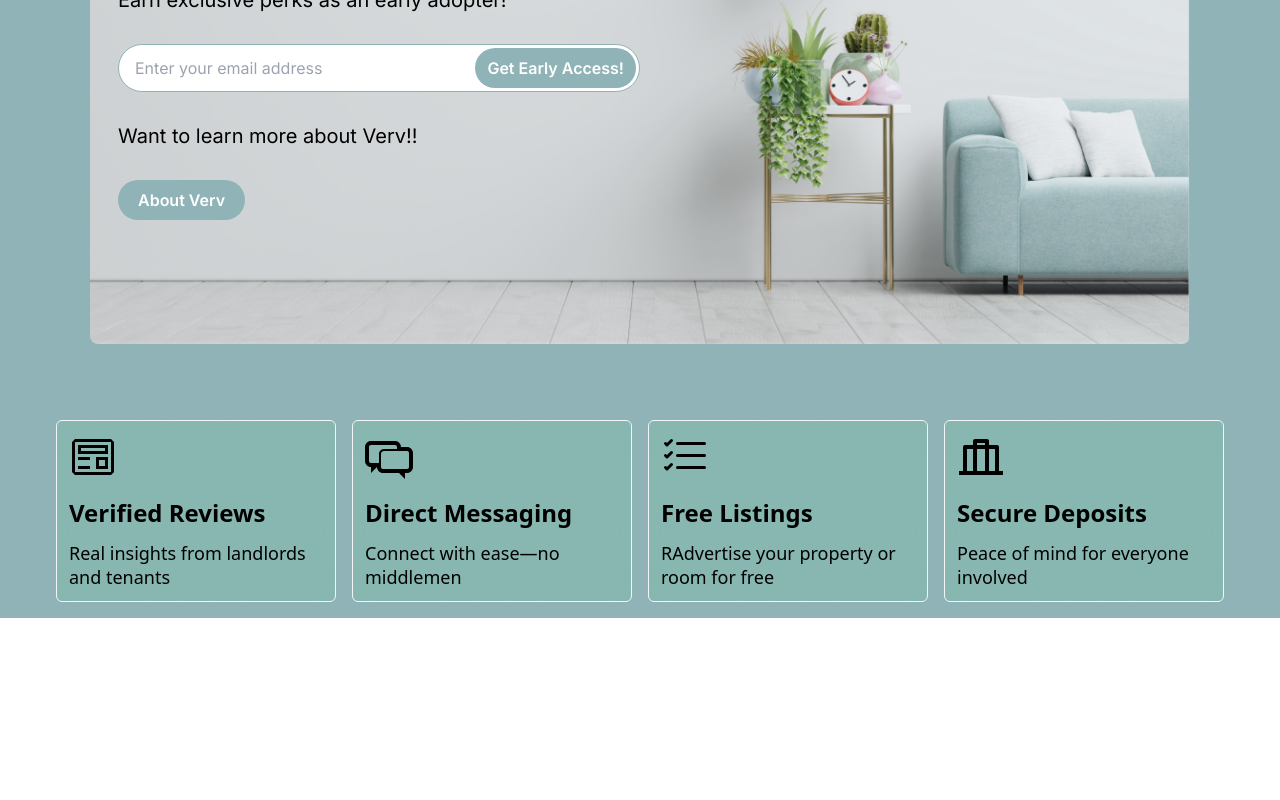
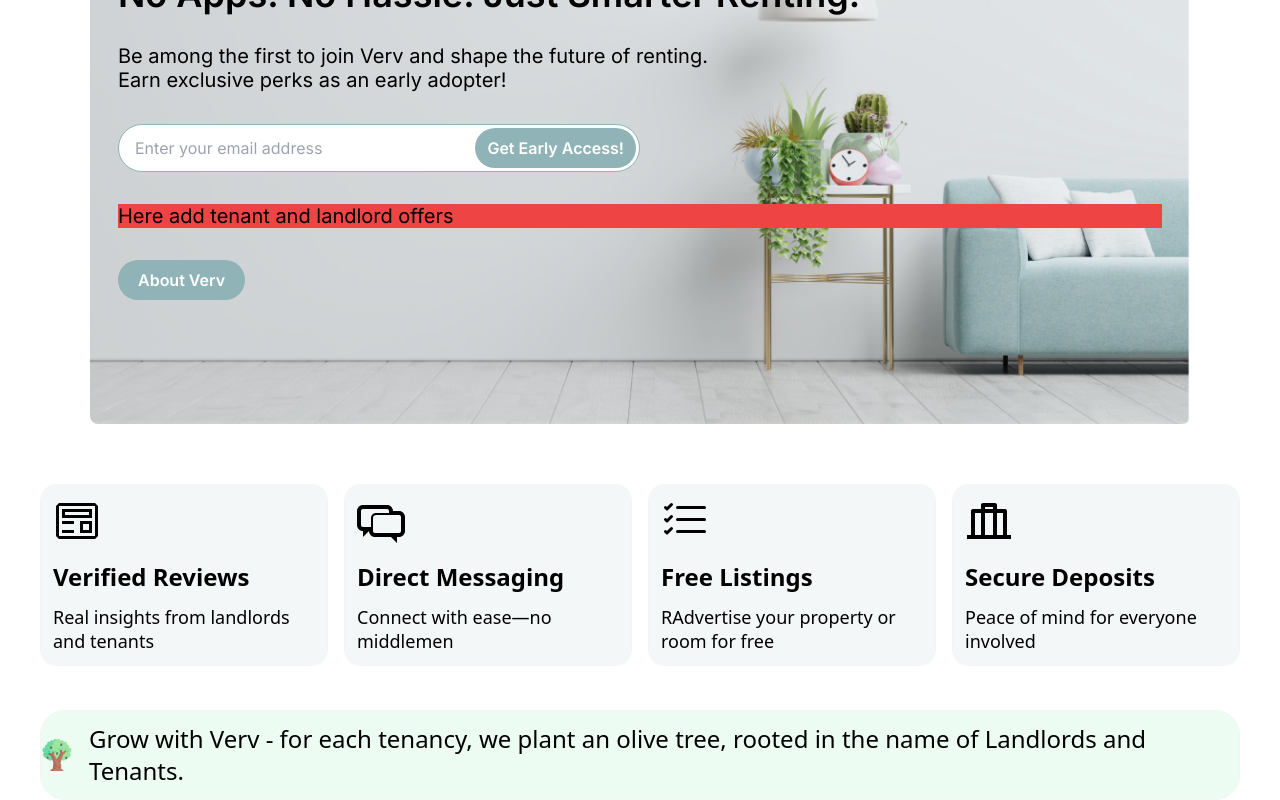
Before and after one commit to Aminul667/verv-cs-page, a React (Vite) app: page / in a window 1280 px wide. Shown: the part 316-1116 px from the top of the page. Before the commit the page ends 934 px from the top, so only its background shows below. Built offline with nearby package versions, Linux system fonts and the light colour scheme.

Commit message:
added key points

```diff
--- a/src/App.jsx
+++ b/src/App.jsx
@@ -1,15 +1,15 @@
 import Hero from "./components/Home/Hero";
 import KeyPoints from "./components/Home/KeyPoints";
-// import Navbar from "./components/Navbar/Navbar";
+import Navbar from "./components/Navbar/Navbar";
 import "./index.css";
-
+// bg-[#90B3B7]
 function App() {
   return (
     <>
-      <div className="bg-[#90B3B7]">
-        {/* <div className="h-[80px] w-full flex items-center bg-white">
+      <div className="bg-white">
+        <div className="h-[80px] w-full flex items-center bg-white">
           <Navbar />
-        </div> */}
+        </div>
         <div className="flex items-center justify-center py-10">
           <Hero />
         </div>
--- a/src/components/Home/Hero.jsx
+++ b/src/components/Home/Hero.jsx
@@ -10,7 +10,7 @@
       {/* heading */}
       <div>
         <h2 className="text-4xl font-semibold leading-9">
-          Revolutionize Renting with Verv
+          Revolutionise Renting with Verv
         </h2>
         <h2 className="text-4xl font-semibold leading-9 mt-3">
           No Apps. No Hassle. Just Smarter Renting.
@@ -39,7 +39,9 @@
         </div>
       </form>
       <div>
-        <p className="text-xl leading-6">Want to learn more about Verv!!</p>
+        <p className="text-xl leading-6 bg-red-500">
+          Here add tenant and landlord offers
+        </p>
         <button className="bg-[#90B3B7] text-white h-10 rounded-3xl px-5 py-4 flex items-center mr-1 font-semibold hover:bg-gray-500 mt-8">
           About Verv
         </button>
--- a/src/components/Home/KeyPoints.jsx
+++ b/src/components/Home/KeyPoints.jsx
@@ -3,13 +3,15 @@
 import { TiMessages } from "react-icons/ti";
 import { VscPreview } from "react-icons/vsc";
 
+import oliveTree from "../../assets/images/olive-tree.png";
+
 const KeyPoints = () => {
   return (
     <div>
       {/* grid */}
-      <div className="w-[600px] lg:w-[1200px] grid grid-cols-2 grid-rows-2 lg:grid-cols-4 lg:grid-rows-1 gap-4 p-4 mt-5 m-auto">
+      <div className="w-[600px] lg:w-[1200px] grid grid-cols-2 grid-rows-2 lg:grid-cols-4 lg:grid-rows-1 gap-4 mt-5 m-auto">
         <div
-          className="bg-green-400 rounded-md bg-clip-padding backdrop-filter backdrop-blur-3xl bg-opacity-10 border border-gray-100 p-3
+          className="bg-[#90B3B7] rounded-2xl bg-clip-padding backdrop-filter backdrop-blur-3xl bg-opacity-10 border border-gray-100 p-3
 "
         >
           <VscPreview className="size-12" />
@@ -21,7 +23,7 @@
           </div>
         </div>
         <div
-          className="bg-green-400 rounded-md bg-clip-padding backdrop-filter backdrop-blur-3xl bg-opacity-10 border border-gray-100 p-3
+          className="bg-[#90B3B7] rounded-2xl bg-clip-padding backdrop-filter backdrop-blur-3xl bg-opacity-10 border border-gray-100 p-3
 "
         >
           <TiMessages className="size-12" />
@@ -31,7 +33,7 @@
           </div>
         </div>
         <div
-          className="bg-green-400 rounded-md bg-clip-padding backdrop-filter backdrop-blur-3xl bg-opacity-10 border border-gray-100 p-3
+          className="bg-[#90B3B7] rounded-2xl bg-clip-padding backdrop-filter backdrop-blur-3xl bg-opacity-10 border border-gray-100 p-3
 "
         >
           <BsListCheck className="size-12" />
@@ -43,7 +45,7 @@
           </div>
         </div>
         <div
-          className="bg-green-400 rounded-md bg-clip-padding backdrop-filter backdrop-blur-3xl bg-opacity-10 border border-gray-100 p-3
+          className="bg-[#90B3B7] rounded-2xl bg-clip-padding backdrop-filter backdrop-blur-3xl bg-opacity-10 border border-gray-100 p-3
 "
         >
           <RiLuggageDepositLine className="size-12" />
@@ -55,6 +57,18 @@
           </div>
         </div>
       </div>
+
+      {/* grow with verv */}
+      <div className="w-[1200px] flex justify-center items-center gap-4 py-3 m-auto bg-green-400 rounded-3xl mt-11 bg-clip-padding backdrop-filter backdrop-blur-3xl bg-opacity-10 border border-gray-100">
+        <img src={oliveTree} alt="olive tree" />
+        <p className="text-2xl">
+          Grow with Verv - for each tenancy, we plant an olive tree, rooted in
+          the name of Landlords and Tenants.
+        </p>
+      </div>
+
+      {/* offers */}
+      <div></div>
     </div>
   );
 };
```
Also changed, not shown: src/assets/images/olive-tree.png (added).
